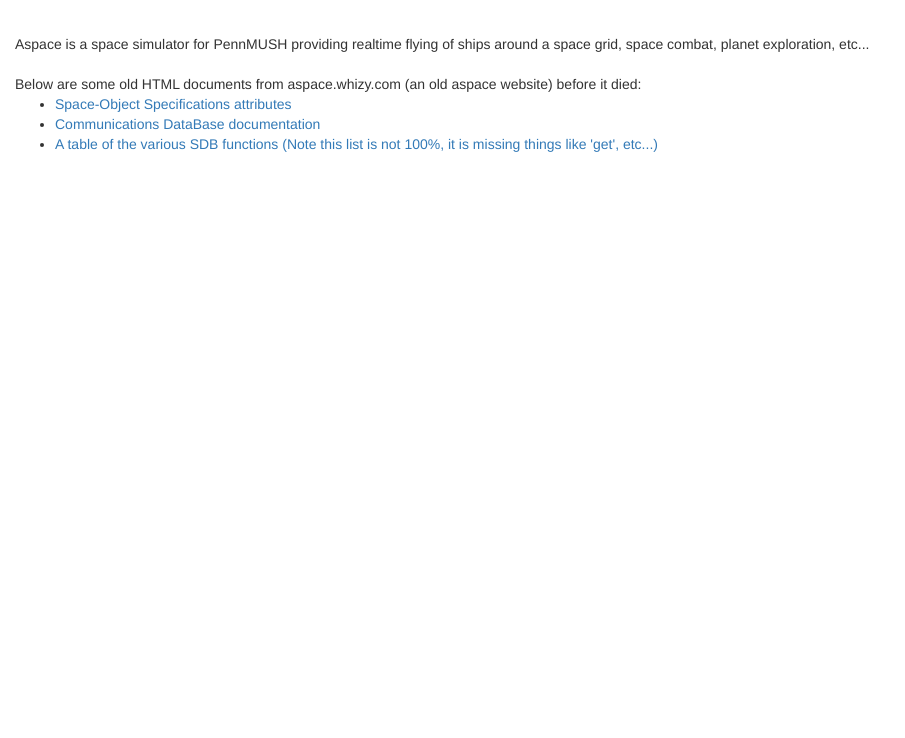
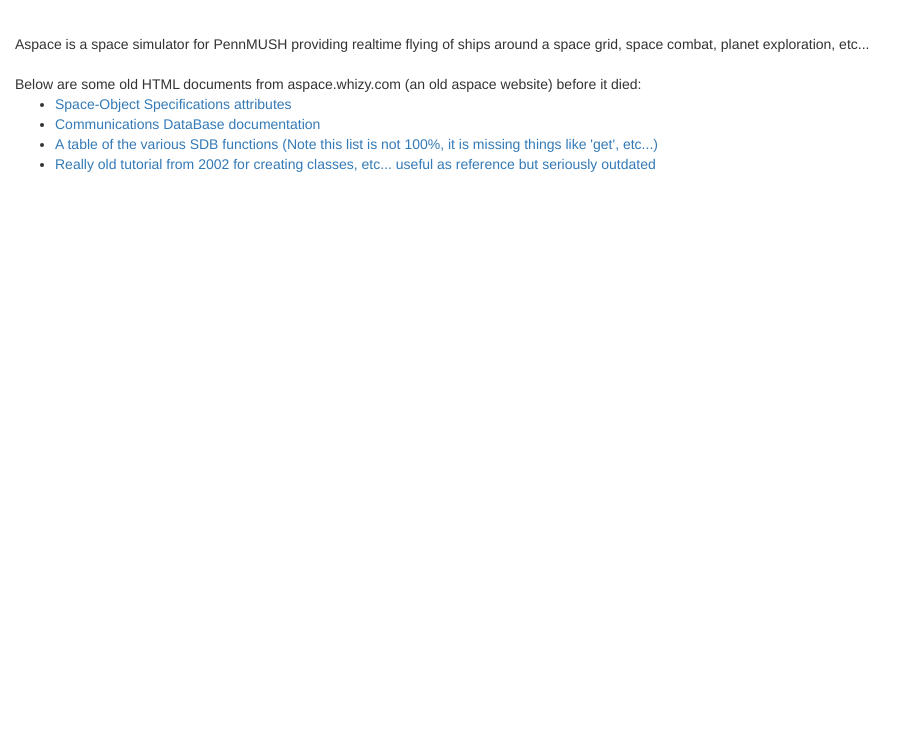
Before and after one commit to aspace-sim/aspace-sim.github.io, a plain HTML site: page index.html in a window 1280 px wide. Shown: the part 62-800 px from the top of the page, without its empty margins (0-905 px from the left). Drawn offline with nearby package versions, Linux system fonts and the light colour scheme.

Commit message:
Add link to tutorial PDF

```diff
--- a/index.html
+++ b/index.html
@@ -31,6 +31,7 @@
         <li><a href="attribs.htm">Space-Object Specifications attributes</a></li>
         <li><a href="cdb_document.txt">Communications DataBase documentation</a></li>
         <li><a href="sdb.htm">A table of the various SDB functions (Note this list is not 100%, it is missing things like 'get', etc...)</a></li>
+        <li><a href="attspace.PDF">Really old tutorial from 2002 for creating classes, etc... useful as reference but seriously outdated</a></li>
       </ul>
     </div>
   </body>
```
